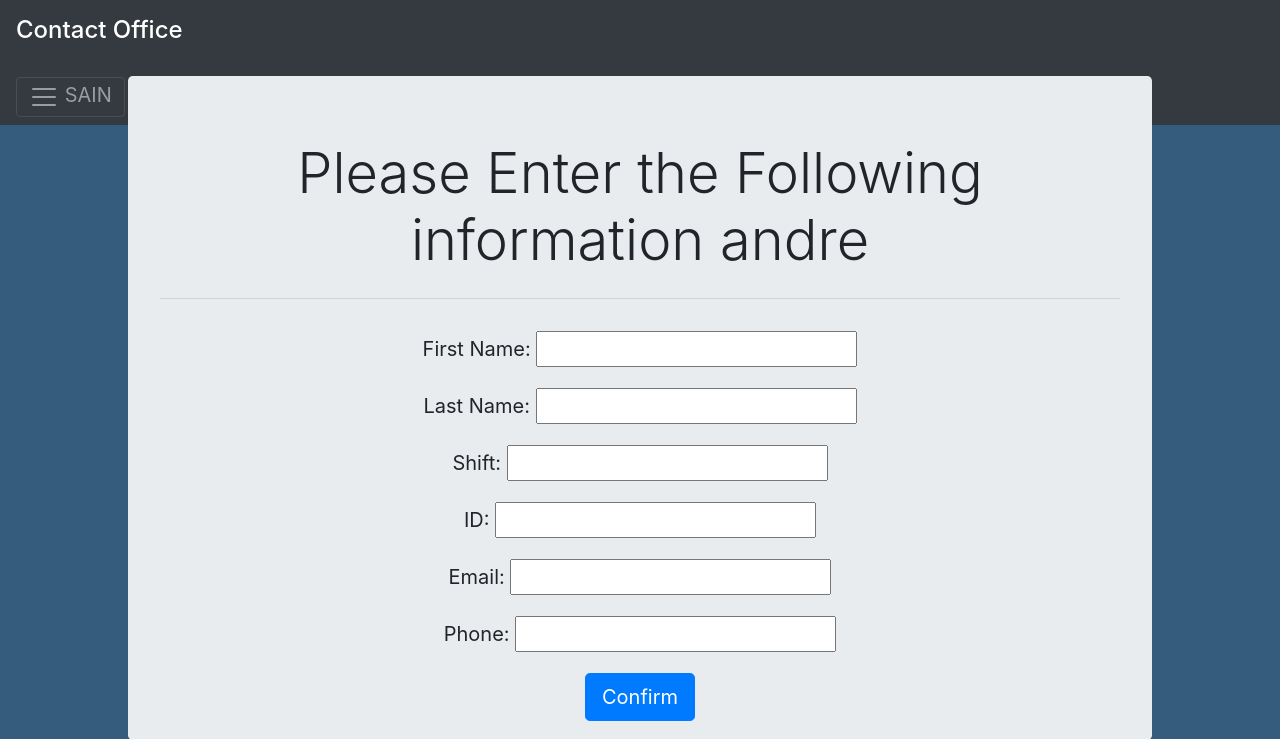
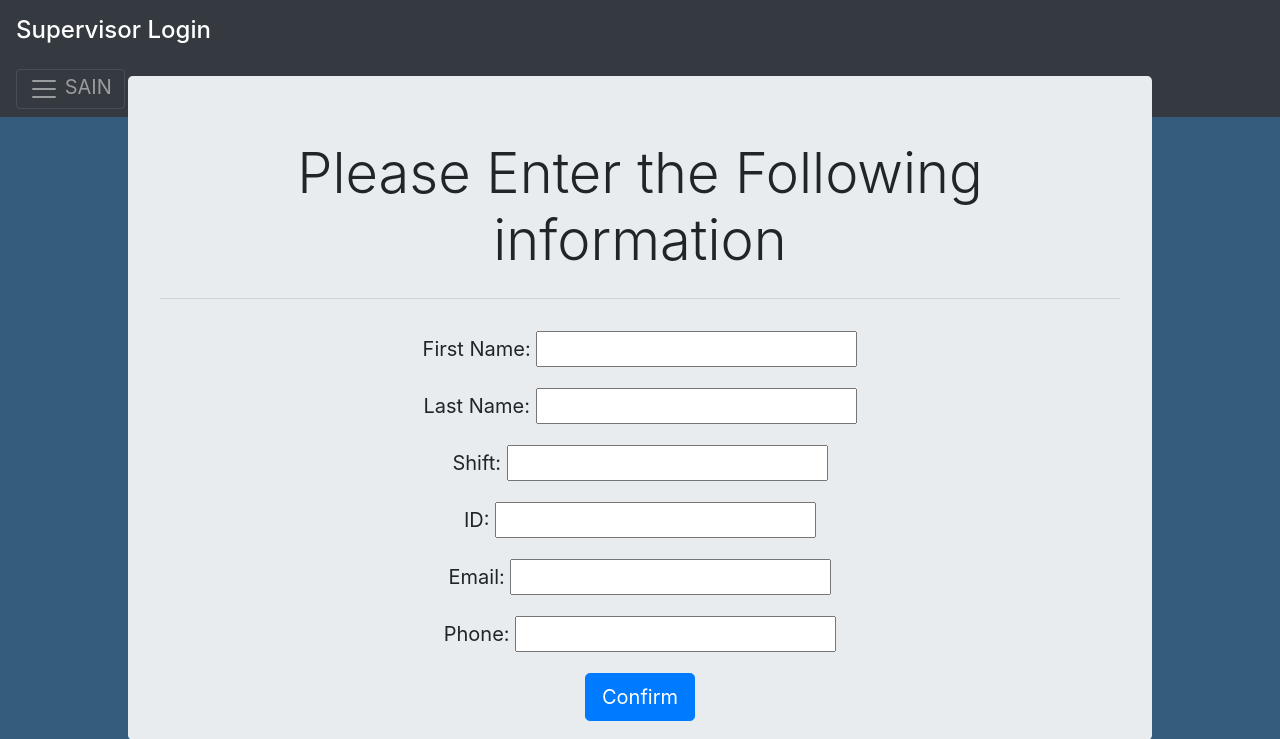
Before and after one commit to andregrandon/Automated-Scheduling-Staffing-App, a Django app: page / in a window 1280 px wide, after a click on "SAIN". Shown: the top 739 px of the page. Run offline with Django 3.2, Linux system fonts and the light colour scheme; some libraries are stand-ins or nearby versions.

Commit message:
supervisor login

```diff
--- a/templates/calender.html
+++ b/templates/calender.html
@@ -20,7 +20,7 @@
 <div class="pos-f-t">
   <div class="collapse" id="navbarToggleExternalContent">
     <div class="bg-dark p-3">
-      <h5 class="text-white h4">Contact Office</h5>
+      <a class="text-white h4" href="admin">Supervisor Login</a>
     </div>
   </div>
   <nav class="navbar navbar-dark bg-dark">
--- a/templates/index.html
+++ b/templates/index.html
@@ -17,7 +17,7 @@
 <div class="pos-f-t">
   <div class="collapse" id="navbarToggleExternalContent">
     <div class="bg-dark p-3">
-      <h5 class="text-white h4">Contact Office</h5>
+      <a class="text-white h4" href="admin">Supervisor Login</a>
     </div>
   </div>
   <nav class="navbar navbar-dark bg-dark">
@@ -39,7 +39,7 @@
 <!--center jumbotron-->
 <div class="container h-100 d-flex">
   <div class="jumbotron text-center ">
-<h1 class="display-4">Please Enter the Following information andre</h1>
+<h1 class="display-4">Please Enter the Following information</h1>
 <hr class="my-4">
 <div class=" h-100 ">
   <form class=" form-control-lg " action="" method="post">
```
Also changed, not shown: requirement_file.txt (deleted, +0 -7 lines), 1 other file.
